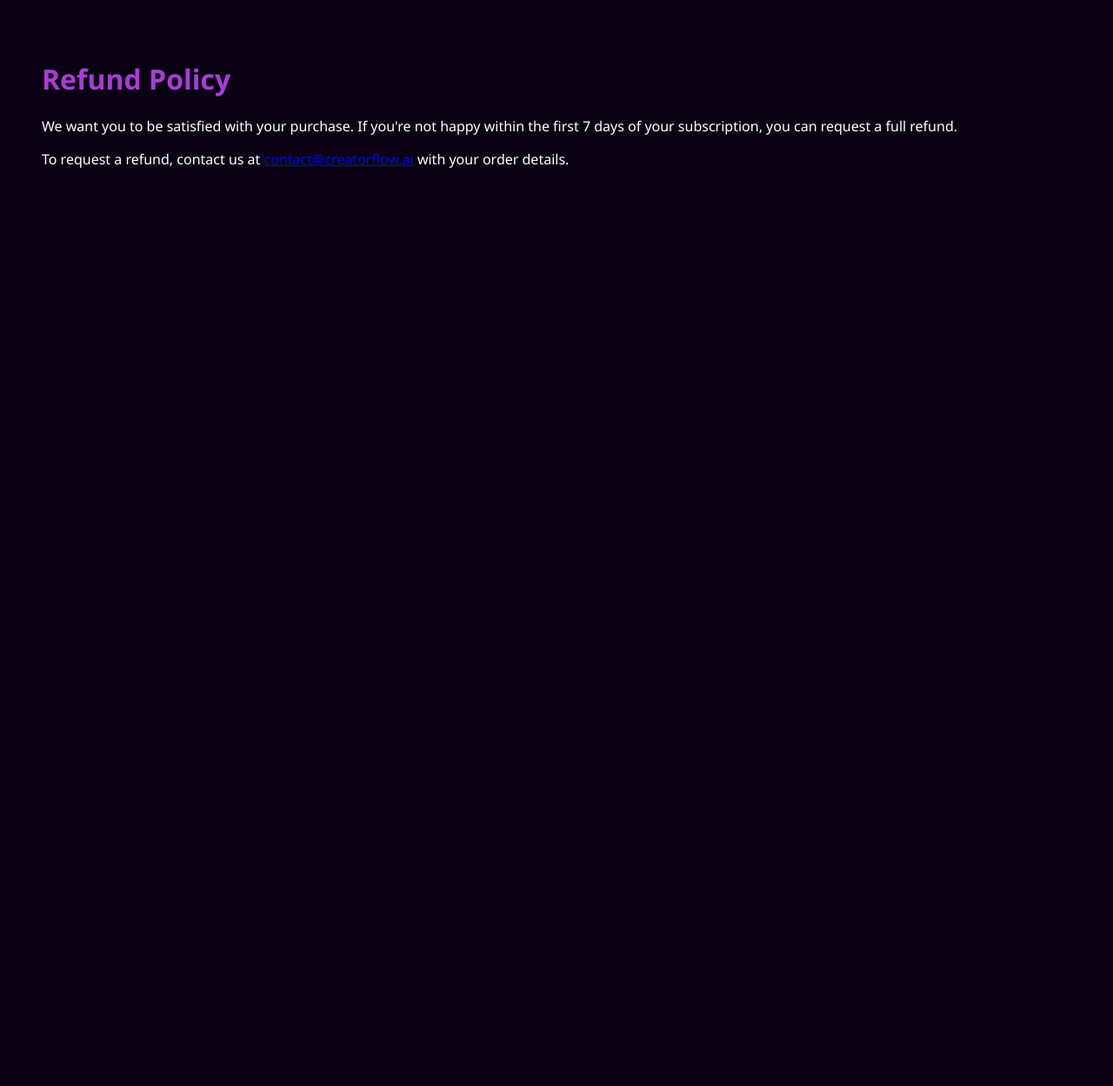
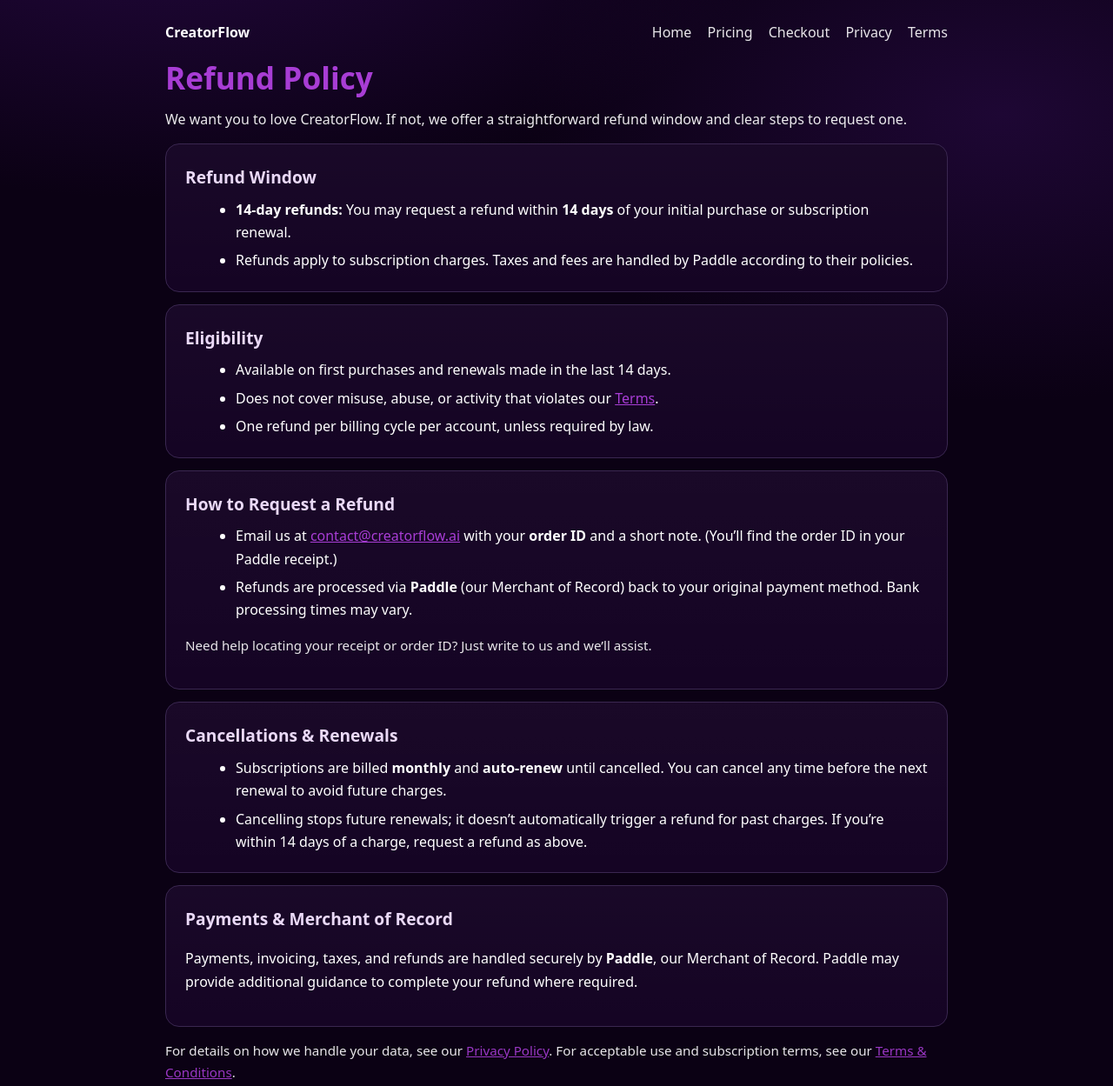
Before and after one commit to Tamjid-Borno/upgraded-giggle, a plain HTML site: page refund-policy.html in a window 1280 px wide. Shown: the top 1249 px of the page at 87% size. Before the commit the page ends 800 px from the top, so only its background shows below. Drawn offline with Linux system fonts and the light colour scheme.

Commit message:
Update refund-policy.html

```diff
--- a/refund-policy.html
+++ b/refund-policy.html
@@ -2,22 +2,109 @@
 <html lang="en">
 <head>
   <meta charset="UTF-8" />
-  <title>Refund Policy</title>
+  <title>CreatorFlow – Refund Policy</title>
+  <meta name="viewport" content="width=device-width, initial-scale=1.0"/>
+  <meta name="description" content="CreatorFlow refund policy: 14-day refunds, how to request a refund, renewals, and Paddle payment handling.">
   <style>
-    body {
-      background-color: #0b0114;
-      color: #ffffff;
-      font-family: 'Segoe UI', sans-serif;
-      padding: 40px;
+    :root{
+      --bg:#0b0114; --card:#150424; --fg:#ffffff; --muted:#cbb6da;
+      --border:#3a2750; --accent:#a83dd5; --accent-2:#7a24a5; --radius:16px;
     }
-    h1 {
-      color: #a83dd5;
+    *{box-sizing:border-box}
+    body{
+      margin:0; background: radial-gradient(1200px 600px at 15% -10%, #24083f 0%, transparent 60%),
+                   radial-gradient(1000px 600px at 90% 10%, #1e0734 0%, transparent 55%),
+                   var(--bg);
+      color:var(--fg); font:16px/1.65 system-ui, -apple-system, Segoe UI, Roboto, Helvetica, Arial, sans-serif;
+      -webkit-font-smoothing:antialiased; text-rendering:optimizeLegibility;
+      padding: 24px;
     }
+    .wrap{max-width:900px;margin:0 auto}
+    header{display:flex;align-items:center;justify-content:space-between;gap:12px;margin-bottom:10px}
+    nav a{color:#fff;text-decoration:none;opacity:.9;margin-left:14px}
+    nav a:hover, nav a:focus{color:var(--accent)}
+    h1{color:var(--accent); font-size:clamp(1.6rem, 2.8vw, 2.2rem); margin:8px 0 6px}
+    p.lead{opacity:.92; margin:0 0 14px}
+    .card{
+      background:linear-gradient(180deg, rgba(255,255,255,.02), rgba(255,255,255,0)) , var(--card);
+      border:1px solid var(--border); border-radius:var(--radius);
+      padding: clamp(16px, 2.4vw, 22px); margin: 14px 0;
+    }
+    h2{font-size:clamp(1.05rem, 2vw, 1.2rem); color:#ead9f7; margin:0 0 8px}
+    ul{margin:8px 0 0 18px}
+    li+li{margin-top:6px}
+    a{color:var(--accent); text-decoration: underline}
+    .note{opacity:.9; font-size:.95rem}
+    footer{opacity:.8; font-size:.95rem; margin:18px 0 6px}
+    @media (prefers-reduced-motion: reduce){ *{scroll-behavior:auto} }
   </style>
 </head>
 <body>
-  <h1>Refund Policy</h1>
-  <p>We want you to be satisfied with your purchase. If you're not happy within the first 7 days of your subscription, you can request a full refund.</p>
-  <p>To request a refund, contact us at <a href="mailto:contact@creatorflow.ai">contact@creatorflow.ai</a> with your order details.</p>
+  <div class="wrap">
+    <header>
+      <div><strong>CreatorFlow</strong></div>
+      <nav aria-label="Primary">
+        <a href="index.html">Home</a>
+        <a href="pricing.html">Pricing</a>
+        <a href="checkout.html">Checkout</a>
+        <a href="privacy.html">Privacy</a>
+        <a href="terms-and-conditions.html">Terms</a>
+      </nav>
+    </header>
+
+    <main>
+      <h1>Refund Policy</h1>
+      <p class="lead">We want you to love CreatorFlow. If not, we offer a straightforward refund window and clear steps to request one.</p>
+
+      <section class="card" aria-labelledby="window">
+        <h2 id="window">Refund Window</h2>
+        <ul>
+          <li><strong>14-day refunds:</strong> You may request a refund within <strong>14 days</strong> of your initial purchase or subscription renewal.</li>
+          <li>Refunds apply to subscription charges. Taxes and fees are handled by Paddle according to their policies.</li>
+        </ul>
+      </section>
+
+      <section class="card" aria-labelledby="eligibility">
+        <h2 id="eligibility">Eligibility</h2>
+        <ul>
+          <li>Available on first purchases and renewals made in the last 14 days.</li>
+          <li>Does not cover misuse, abuse, or activity that violates our <a href="terms-and-conditions.html">Terms</a>.</li>
+          <li>One refund per billing cycle per account, unless required by law.</li>
+        </ul>
+      </section>
+
+      <section class="card" aria-labelledby="howto">
+        <h2 id="howto">How to Request a Refund</h2>
+        <ul>
+          <li>Email us at <a href="mailto:contact@creatorflow.ai">contact@creatorflow.ai</a> with your <strong>order ID</strong> and a short note. (You’ll find the order ID in your Paddle receipt.)</li>
+          <li>Refunds are processed via <strong>Paddle</strong> (our Merchant of Record) back to your original payment method. Bank processing times may vary.</li>
+        </ul>
+        <p class="note">Need help locating your receipt or order ID? Just write to us and we’ll assist.</p>
+      </section>
+
+      <section class="card" aria-labelledby="renewals">
+        <h2 id="renewals">Cancellations & Renewals</h2>
+        <ul>
+          <li>Subscriptions are billed <strong>monthly</strong> and <strong>auto-renew</strong> until cancelled. You can cancel any time before the next renewal to avoid future charges.</li>
+          <li>Cancelling stops future renewals; it doesn’t automatically trigger a refund for past charges. If you’re within 14 days of a charge, request a refund as above.</li>
+        </ul>
+      </section>
+
+      <section class="card" aria-labelledby="payments">
+        <h2 id="payments">Payments & Merchant of Record</h2>
+        <p>Payments, invoicing, taxes, and refunds are handled securely by <strong>Paddle</strong>, our Merchant of Record. Paddle may provide additional guidance to complete your refund where required.</p>
+      </section>
+
+      <p class="note">For details on how we handle your data, see our <a href="privacy.html">Privacy Policy</a>. For acceptable use and subscription terms, see our <a href="terms-and-conditions.html">Terms &amp; Conditions</a>.</p>
+
+      <footer>
+        © <span id="yr"></span> CreatorFlow. All rights reserved.
+      </footer>
+    </main>
+  </div>
+
+  <script>
+    document.getElementById('yr').textContent = new Date().getFullYear();
+  </script>
 </body>
 </html>
```
